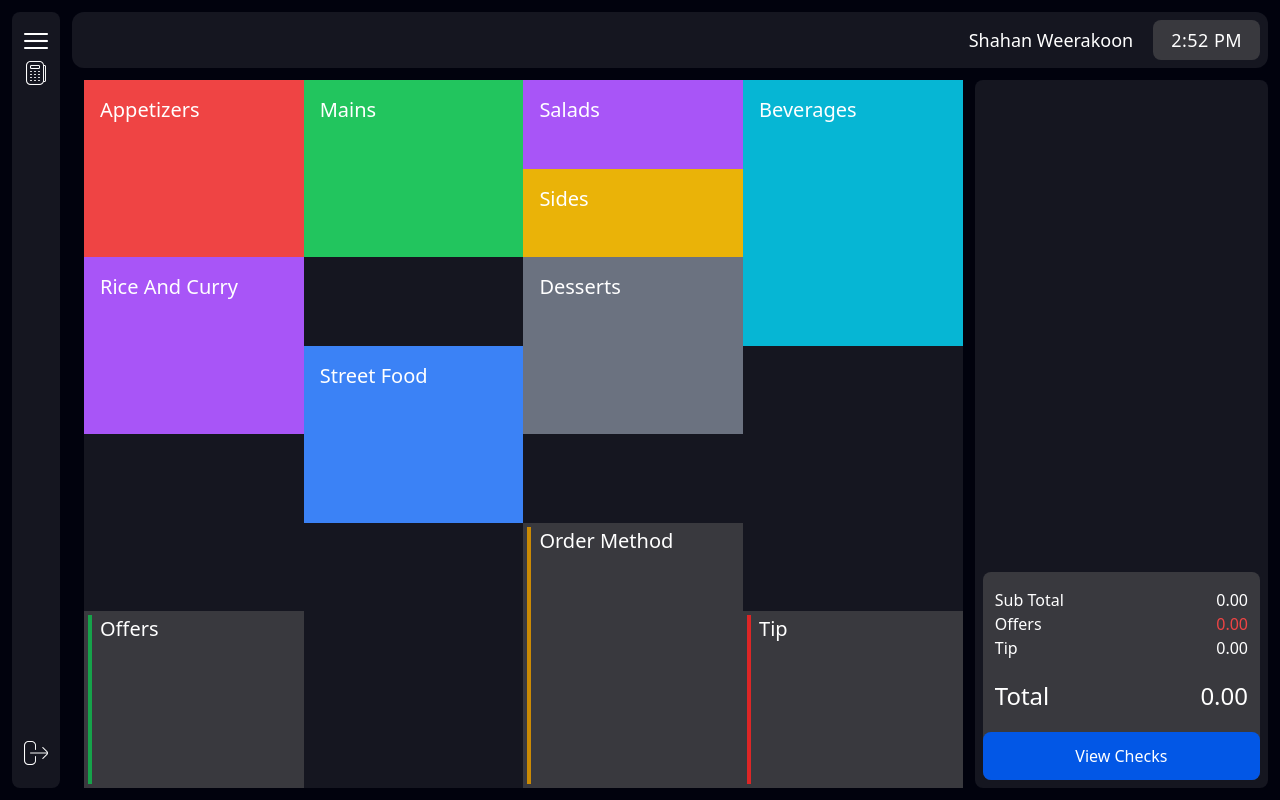
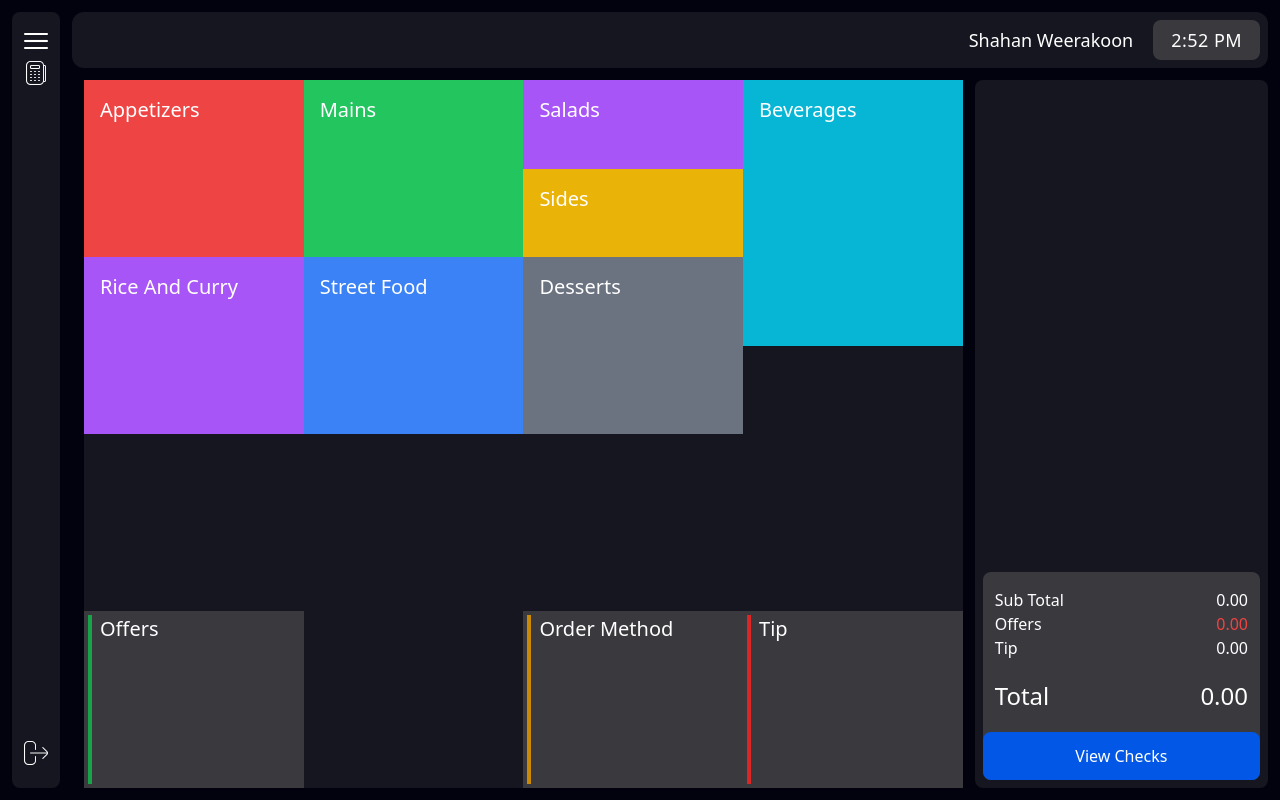
Before and after one commit to NithilaLD/Resto_POS, a React (Vite) app: page /dashboard/pos in a window 1280 px wide. Built offline with nearby package versions, Linux system fonts and the light colour scheme.

Commit message:
Update POS.jsx

```diff
--- a/src/Pages/POS.jsx
+++ b/src/Pages/POS.jsx
@@ -193,7 +193,7 @@ function POS() {
               Rice And Curry
             </div>
             <div
-              className="bg-blue-500 col-start-2 col-end-2 row-start-4 row-end-6 flex text-xl p-4 cursor-pointer"
+              className="bg-blue-500 col-start-2 col-end-2 row-start-3 row-end-5 flex text-xl p-4 cursor-pointer"
               onClick={() => {
                 setMenuPopupShow(true);
                 setMenuCategory("StreetFood");
@@ -249,7 +249,7 @@ function POS() {
               )}
             </div>
             <div
-              className="bg-lite-bg-color col-start-3 col-end-3 row-start-6 row-end-9 flex text-xl p-1 cursor-pointer flex-row"
+              className="bg-lite-bg-color col-start-3 col-end-3 row-start-7 row-end-9 flex text-xl p-1 cursor-pointer flex-row"
               onClick={() => {
                 handleOpenOrderMethodPopup();
               }}
@@ -265,7 +265,7 @@ function POS() {
 
         <div className="flex flex-col p-2 justify-between basis-3/12 h-full bg-secondry-bg-color rounded-lg">
           {/* bill Items area */}
-          <div className="w-full h-96 overflow-y-scroll scroller flex flex-col space-y-2 snap-x">
+          <div className="w-full h-79 overflow-y-scroll scroller flex flex-col space-y-2 snap-x">
             {billItems.map((item, index) => {
               return (
                 <div
```
